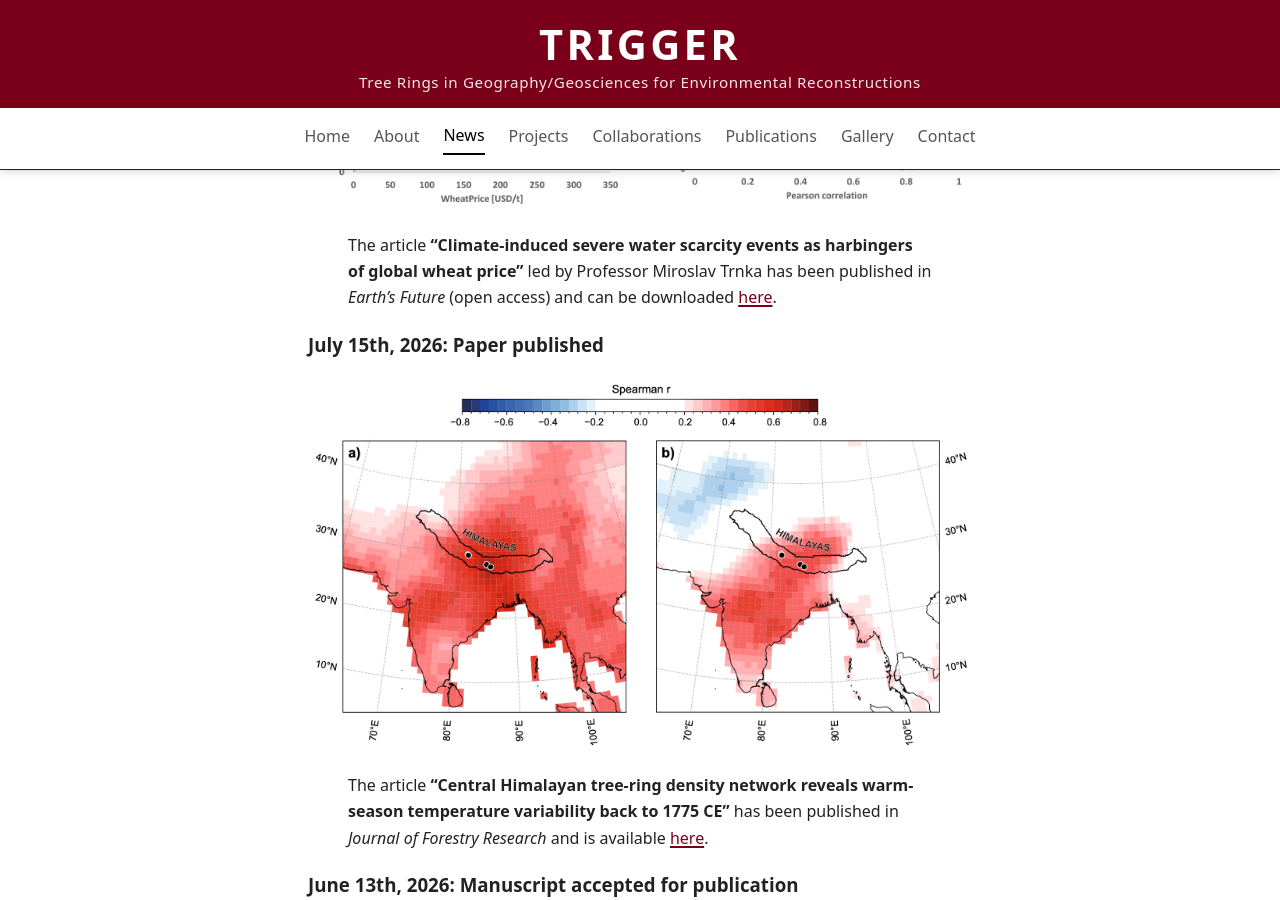
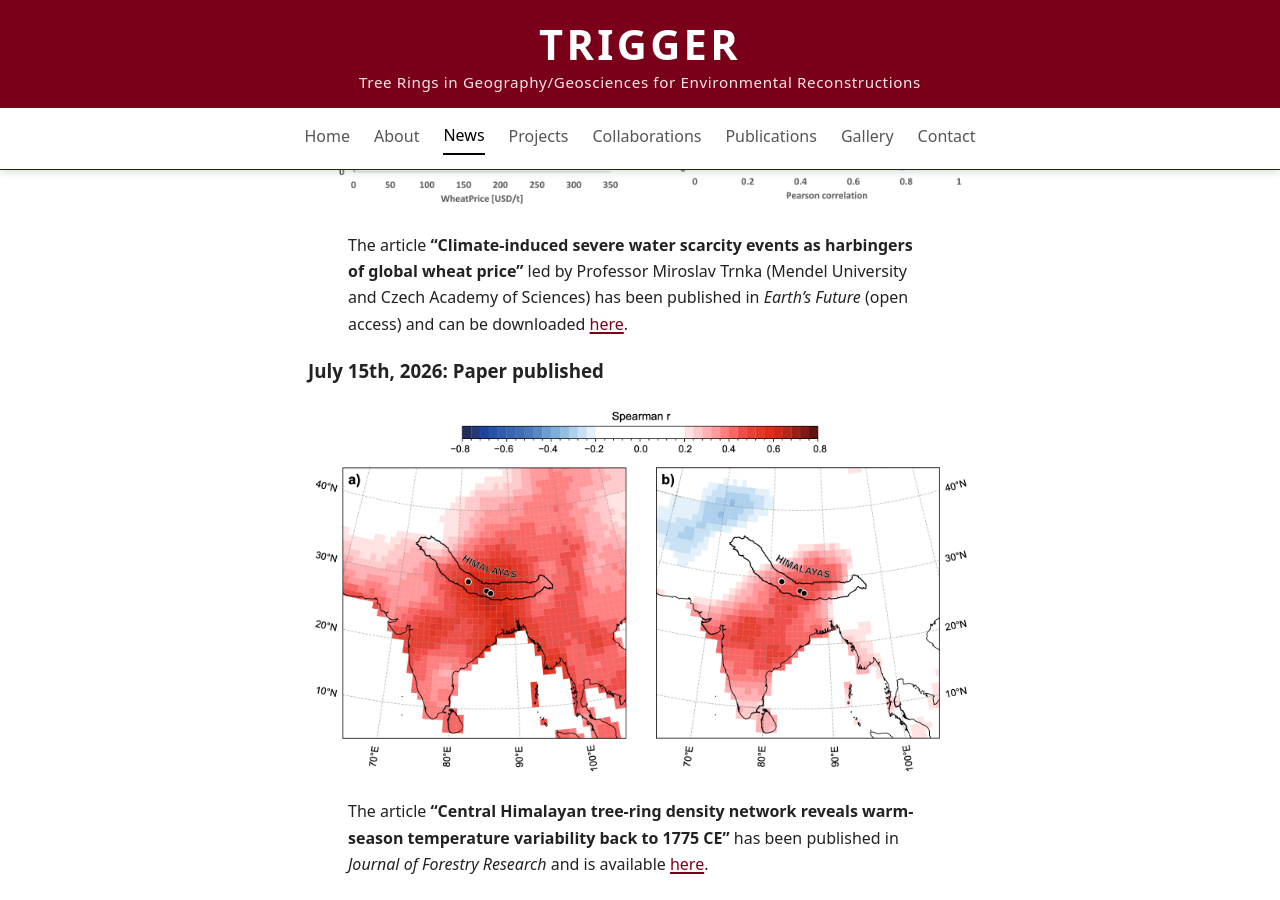
Before and after one commit to mcatorbenson/mcatorbenson.github.io, a Jekyll site: the page built from news/index.md, in a window 1280 px wide and 900 px high, scrolled down 437 px. Built offline with Jekyll 4.4.1, drawn with Linux system fonts in a browser that asks for light colours.

Commit message:
Update index.md

```diff
--- a/news/index.md
+++ b/news/index.md
@@ -9,7 +9,7 @@ title: News
     <img src="../assets/temp/trnka26EF.png" alt="Trnka 2026 - Earth's Future">
 </a>
 
-> The article **"Climate‐induced severe water scarcity events as harbingers of global wheat price"** led by Professor Miroslav Trnka has been published in *Earth's Future* (open access) and can be downloaded [here](https://agupubs.onlinelibrary.wiley.com/doi/10.1029/2025EF006095).
+> The article **"Climate‐induced severe water scarcity events as harbingers of global wheat price"** led by Professor Miroslav Trnka (Mendel University and Czech Academy of Sciences) has been published in *Earth's Future* (open access) and can be downloaded [here](https://agupubs.onlinelibrary.wiley.com/doi/10.1029/2025EF006095).
 
 ### July 15th, 2026: Paper published
 <a href="../assets/temp/nahtz26JOFR.png" class="lightbox">
```
